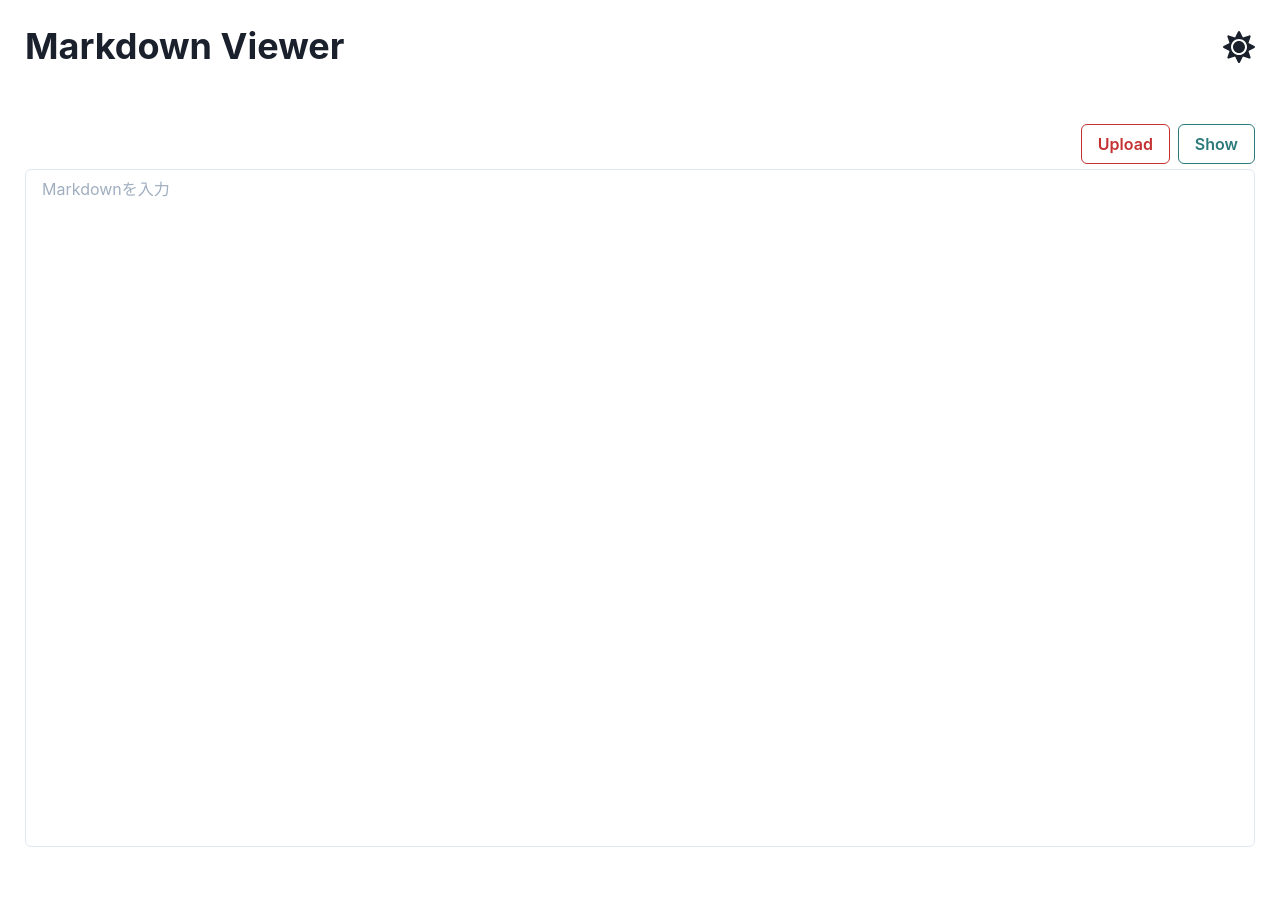
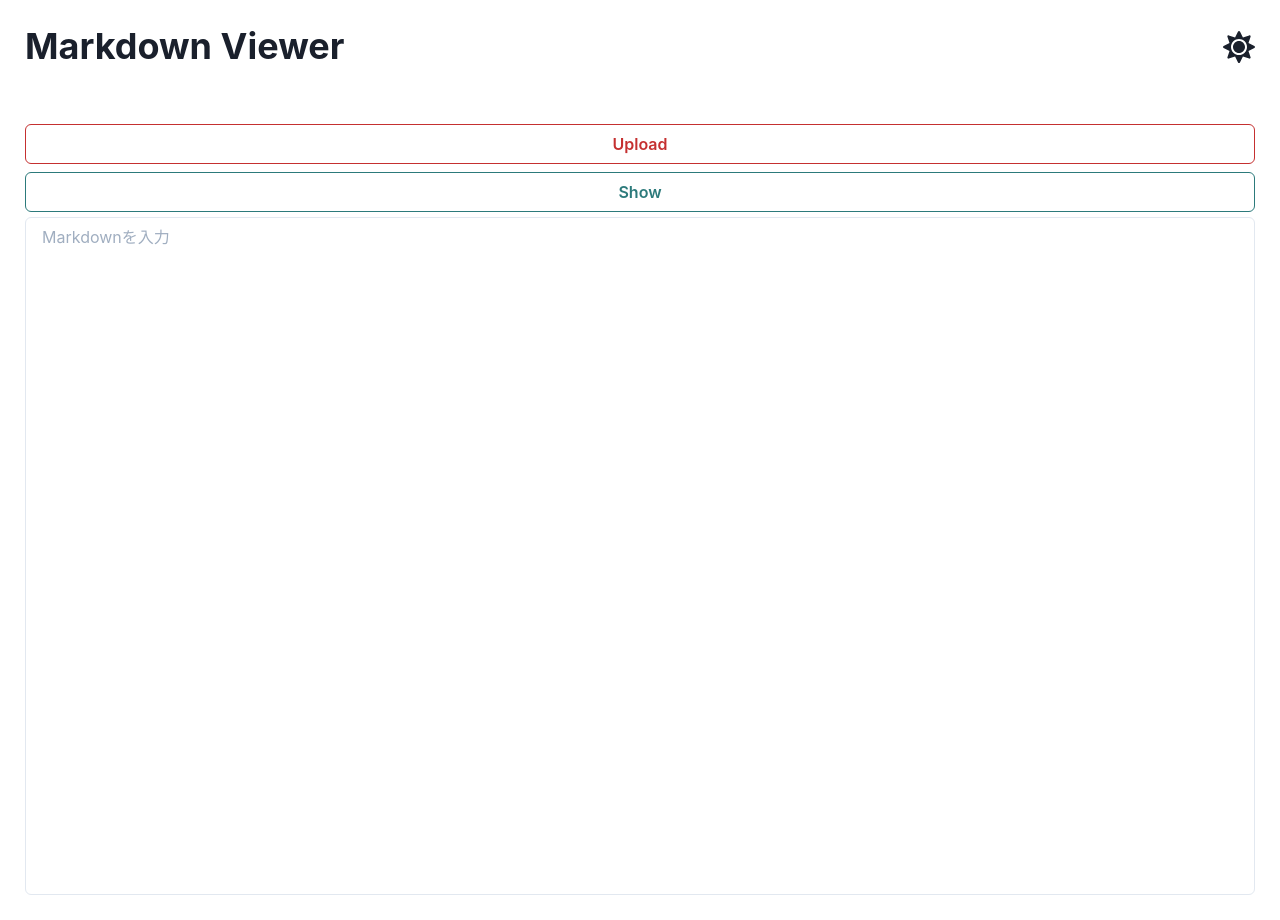
Before and after one commit to Lizari/Markdown-Preview, a Next.js app: page / in a window 1280 px wide. Before the commit the page ends 872 px from the top, so only its background shows below. Built offline with nearby package versions, Linux system fonts and the light colour scheme; no server answers.

Commit message:
HDじゃなかったら縦にpreviewでるように

```diff
--- a/src/pages/index.tsx
+++ b/src/pages/index.tsx
@@ -2,7 +2,7 @@ import React, {useRef, useState} from "react";
 import {
     Box, Button, Container,
     Stack,
-    Textarea, useBoolean
+    Textarea, useBoolean, useMediaQuery
 } from "@chakra-ui/react";
 import ResizeTextarea from "react-textarea-autosize";
 import Markdown from "@/component/Markdown";
@@ -15,6 +15,7 @@ export default function Home() {
     const modalRef = useRef<{
         toggle(): void
     }>(null);
+    const [isLargerThanHD] = useMediaQuery('(min-width: 1920px)');
 
     const modalOpen = () => {
         if (modalRef.current) modalRef.current?.toggle();
@@ -24,7 +25,7 @@ export default function Home() {
         <Container maxW={"9xl"} p={"25px"}>
             <UploadForm content={content} ref={modalRef}/>
             <Header/>
-            <Stack pt={"7vh"} justify={"right"} direction={"row"} spacing={2}>
+            <Stack pt={"7vh"} justify={"right"} direction={isLargerThanHD ? "row" : "column"} spacing={2}>
                 <Button colorScheme={"red"}
                         variant={"outline"}
                         onClick={() => modalOpen()}>
```
